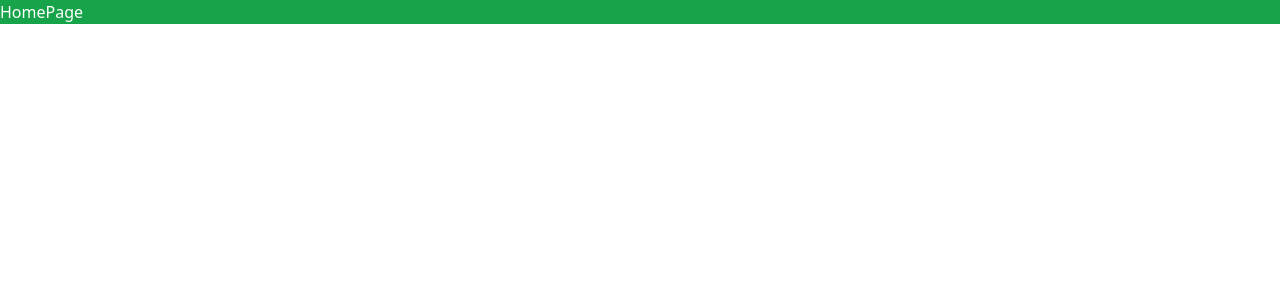
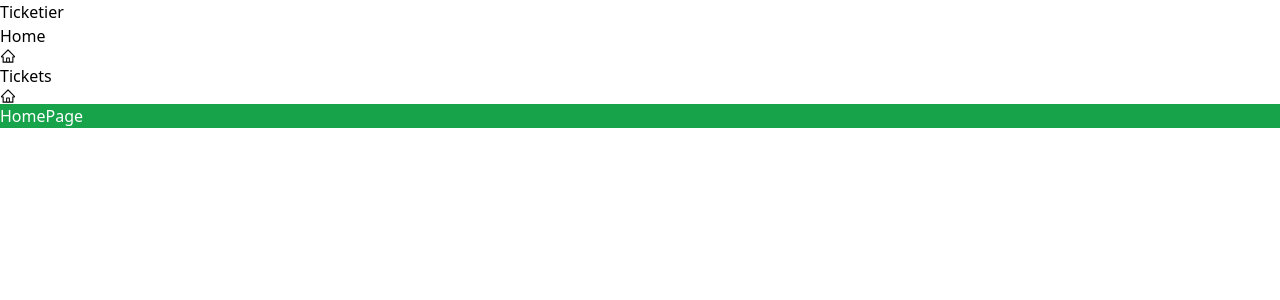
Before and after one commit to AleksandrPolishchuk/TicketierApp, a Next.js app in the folder frontend/ticketier-front-nextjs/: page / in a window 1280 px wide. Shown: the top 300 px of the page. Built offline with nearby package versions, Linux system fonts and the light colour scheme.

Commit message:
add Navbar for layout

```diff
--- a/frontend/ticketier-front-nextjs/app/layout.tsx
+++ b/frontend/ticketier-front-nextjs/app/layout.tsx
@@ -1,3 +1,4 @@
+import Navbar from "@/components/navbar/Navbar";
 import "@/styles//globals.css";
 
 export const metadata = {
@@ -12,6 +13,7 @@ export default function RootLayout({
 }) {
   return (
     <html lang="en">
+      <Navbar />
       <body>{children}</body>
     </html>
   );
```
